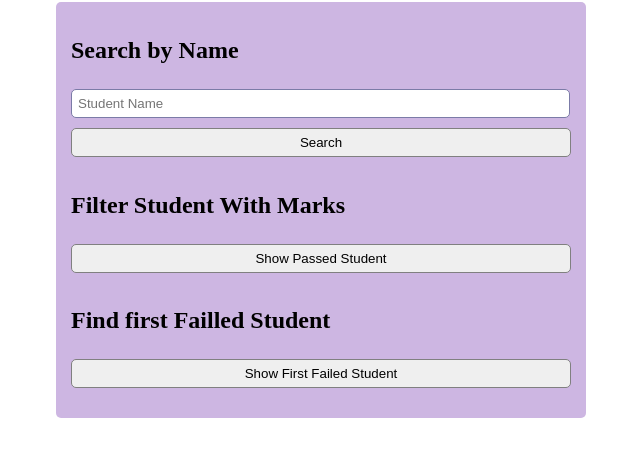
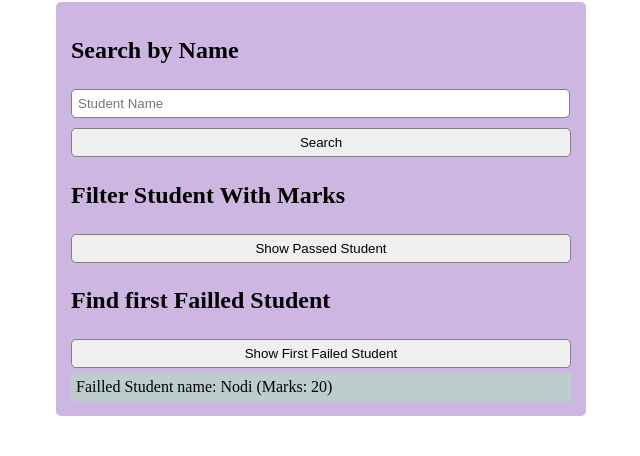
Before and after one commit to Mamun-Ur-Rashid/passed-result, a plain HTML site: page index.html in a window 1280 px wide. Both pictures are taken after a click on the button "Show First Failed Student". Shown: the part 78-534 px from the top of the page, without its empty margins (319-959 px from the left). Drawn offline with Linux system fonts and the light colour scheme.

Commit message:
find first falled student

```diff
--- a/css/style.css
+++ b/css/style.css
@@ -26,6 +26,7 @@ input, button {
     width: 97%;
     border: 1px solid rgb(123, 123, 167);
 }
-.student {
+.result {
     padding: 5px;
+    background-color: rgb(189, 204, 204);
 }
--- a/js/app.js
+++ b/js/app.js
@@ -35,3 +35,15 @@ function passedStudent(params){
     }
 
 }
+// find first failled student
+function failedStudent(params){
+    const restult = Students.find((student) => student.marks <= 40);
+    console.log(restult)
+    const failedStudent = document.getElementById("failledStudent");
+
+    if(restult){
+        failedStudent.innerHTML = `<div class="result"> Failled Student name: ${restult.name} (Marks: ${restult.marks})</div>`
+    }else{
+        failedStudent.innerHTML = `<div class="result">No Failled Student!</div>`
+    }
+}
```
